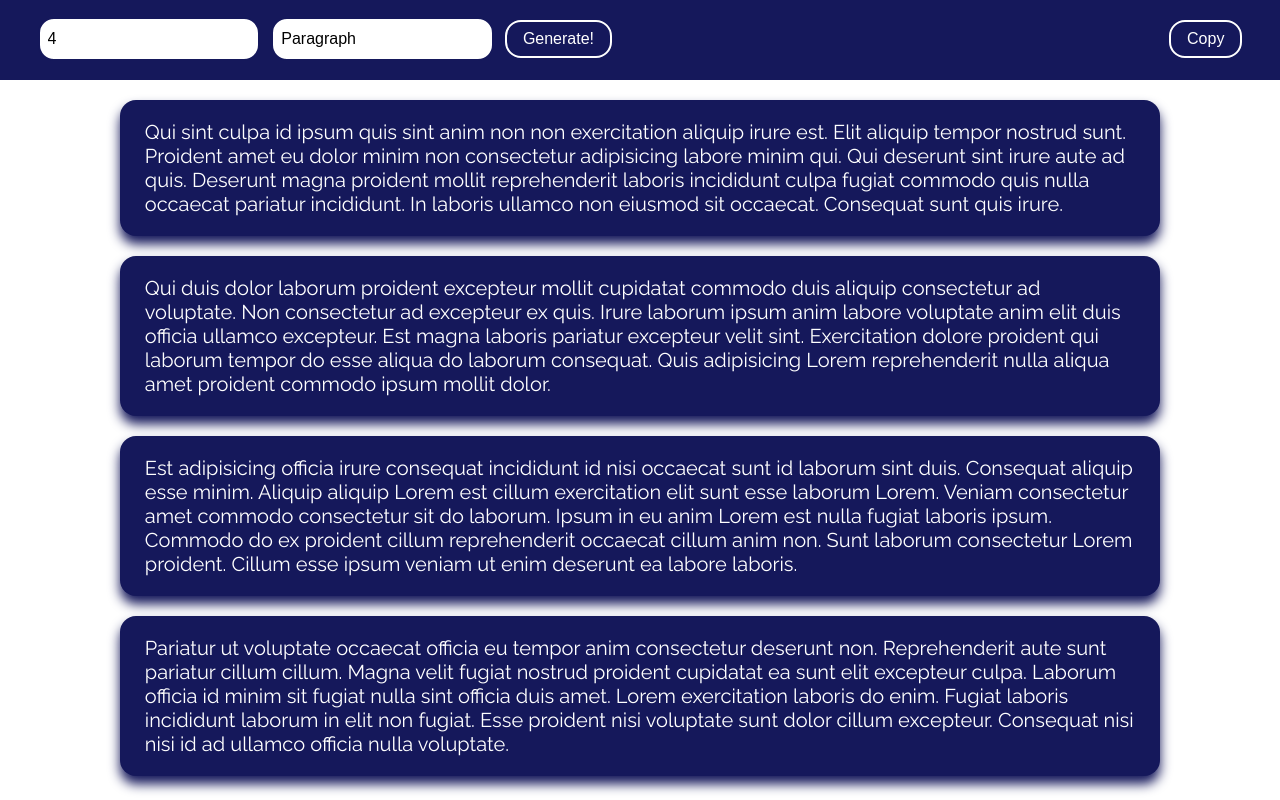
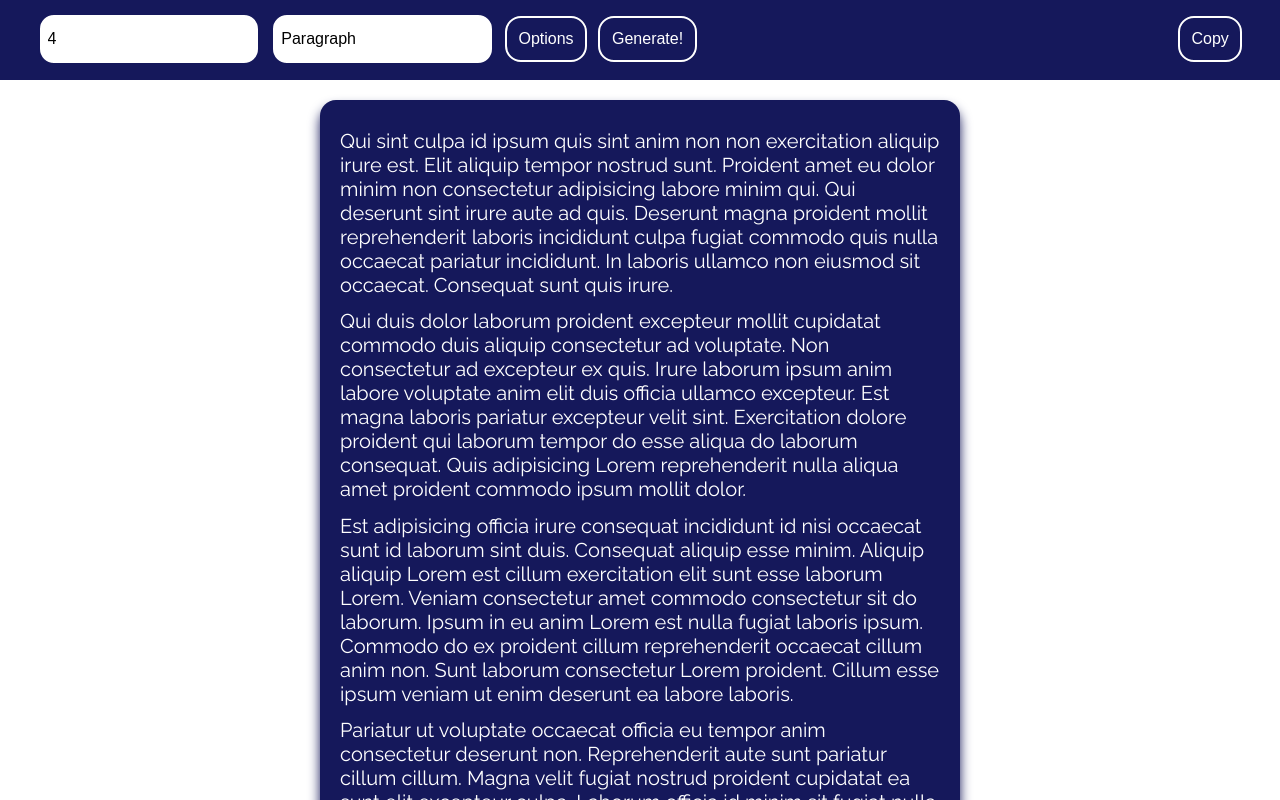
Before and after one commit to MBM1607/so-random, a React (Create React App) app: page / in a window 1280 px wide. Shown: the top 800 px of the page. Built offline with nearby package versions, Linux system fonts and the light colour scheme.

Commit message:
Add copy feature and alert on copy. refactor code.
Remove list from options as it is redundant. Remove useless Component
and add new Component for alerts.

```diff
--- /dev/null
+++ b/src/Alert.css
@@ -0,0 +1,15 @@
+.alert {
+	position: absolute;
+	width: 80%;
+	text-align: center;
+	z-index: 100;
+	padding: 1rem;
+	background-color: hsl(123, 63%, 22%);
+	color: hsl(230, 4%, 100%);
+	left: 50%;
+	transform: translateX(-50%);
+	top: 5rem;
+	border-radius: 1rem;
+	font-family: 'Raleway', sans-serif;
+	font-weight: 900;
+}
--- /dev/null
+++ b/src/Alert.jsx
@@ -0,0 +1,9 @@
+import './Alert.css'
+
+const Alert = ({ text, isVisible }) => {
+	return (
+		isVisible && <p className='alert'>{text}</p>
+	)
+}
+
+export default Alert
--- a/src/App.css
+++ b/src/App.css
@@ -9,24 +9,27 @@
 	justify-content: space-between;
 }
 
-.paragraph {
-	width: 100%;
-	max-width: 85ch;
-	margin: 1em auto;
+.text-container {
 	background-color: hsl(237, 63%, 22%);
 	color: hsl(237, 63%, 100%);
+	width: clamp(25ch, 50%, 80ch);
+	margin: 1em auto;
 	border-radius: 1rem;
-	padding: 1em 1.25em;
+	padding: 1rem 1.25rem;
 	font-size: 1.25rem;
 	font-family: 'Raleway', sans-serif;
 	box-shadow: 0 8px 12px 0 hsl(237, 63%, 22%);
+}
+
+.paragraph {
+	margin: 0.625em 0;
 }
 
 
 select, input {
 	cursor: pointer;
 	border: 2px solid hsl(237, 63%, 22%);
-	padding: 0.5em;
+	padding: 0.725em 0.5em;
 	font-size: 1rem;
 	line-height: 1.5rem;
 	border-radius: 1rem;
@@ -47,16 +50,13 @@ select, input {
 	background-color: hsl(237, 63%, 22%);
 	color: hsl(237, 63%, 100%);
 	border: 2px solid hsl(237, 63%, 100%);
-	padding: 0.5em 1em;
+	padding: 0.725rem;
 	font-size: 1rem;
 	transition: all 0.3s ease;
 	margin: 0 0.35em;
 }
 
 .btn:hover {
-	background-color: hsl(234, 63%, 10%);
+	background-color: hsl(237, 63%, 100%);
+	color: hsl(237, 63%, 22%);
 }
-
-p, ul {
-	margin: 0.3em 0;
-}
--- a/src/App.jsx
+++ b/src/App.jsx
@@ -1,12 +1,18 @@
 import { useCallback, useEffect, useState } from 'react';
 import { LoremIpsum } from 'lorem-ipsum';
 
+import Alert from './Alert';
 import './App.css';
 
 const App = () => {
-	const types = ['paragraph', 'sentence', 'word', 'list'];
+	const types = ['paragraph', 'sentence', 'word'];
+
+	const [alertText, setAlertText] = useState('');
+	const [isAlert, setIsAlert] = useState(false);
+
 	const [type, setType] = useState(0);
 	const [number, setNumber] = useState(4);
+
 	const [text, setText] = useState('');
 	const [lorem, _] = useState(new LoremIpsum({
 		format: 'html',
@@ -20,6 +26,14 @@ const App = () => {
 		}
 	}));
 
+
+	const copyToClipboard = () => {
+		navigator.clipboard.writeText(text);
+		setTimeout(() => setIsAlert(false), 1000);
+		setAlertText('Copied to Clipboard');
+		setIsAlert(true);
+	};
+
 	const generate = useCallback(() => {
 		if (type === 0) {
 			setText(lorem.generateParagraphs(number));
@@ -30,9 +44,6 @@ const App = () => {
 		else if (type === 2) {
 			setText(lorem.generateWords(number));
 		}
-		else if (type === 3) {
-			setText(lorem.generateSentences(number));
-		}
 	}, [type, number, lorem]);
 
 	const changeNumber = (e) => {
@@ -42,10 +53,6 @@ const App = () => {
 	const changeType = (e) => {
 		setType(parseInt(e.target.value));
 	};
-
-	useEffect(() => {
-
-	});
 
 	useEffect(() => {
 		generate();
@@ -65,18 +72,20 @@ const App = () => {
 							})
 						}
 					</select>
+					<button id='options-btn' className='btn'>Options</button>
 					<button id='generate-btn' className='btn' onClick={generate}>Generate!</button>
 				</div>
-				<button id='copy-btn' className='btn'>Copy</button>
+				<button id='copy-btn' className='btn' onClick={copyToClipboard}>Copy</button>
 			</header>
 
-			<main>
+			<main className='text-container'>
 				{
 					text.split('\n').map((line, index) => {
 						return <p key={index} className='paragraph'>{line}</p>
 					})
 				}
 			</main>
+			<Alert text={alertText} isVisible={isAlert} />
 		</>
 	);
 };
```
